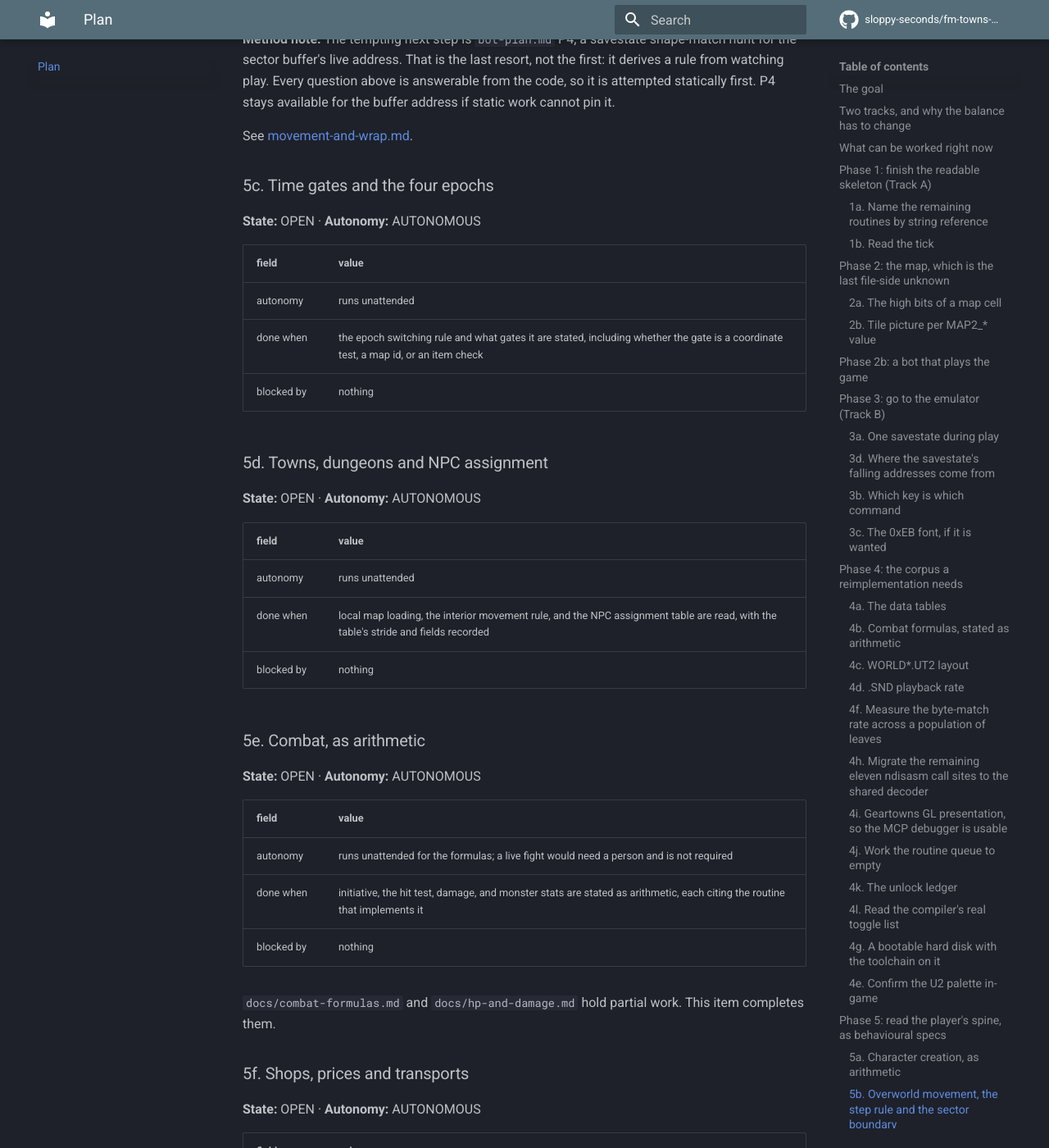
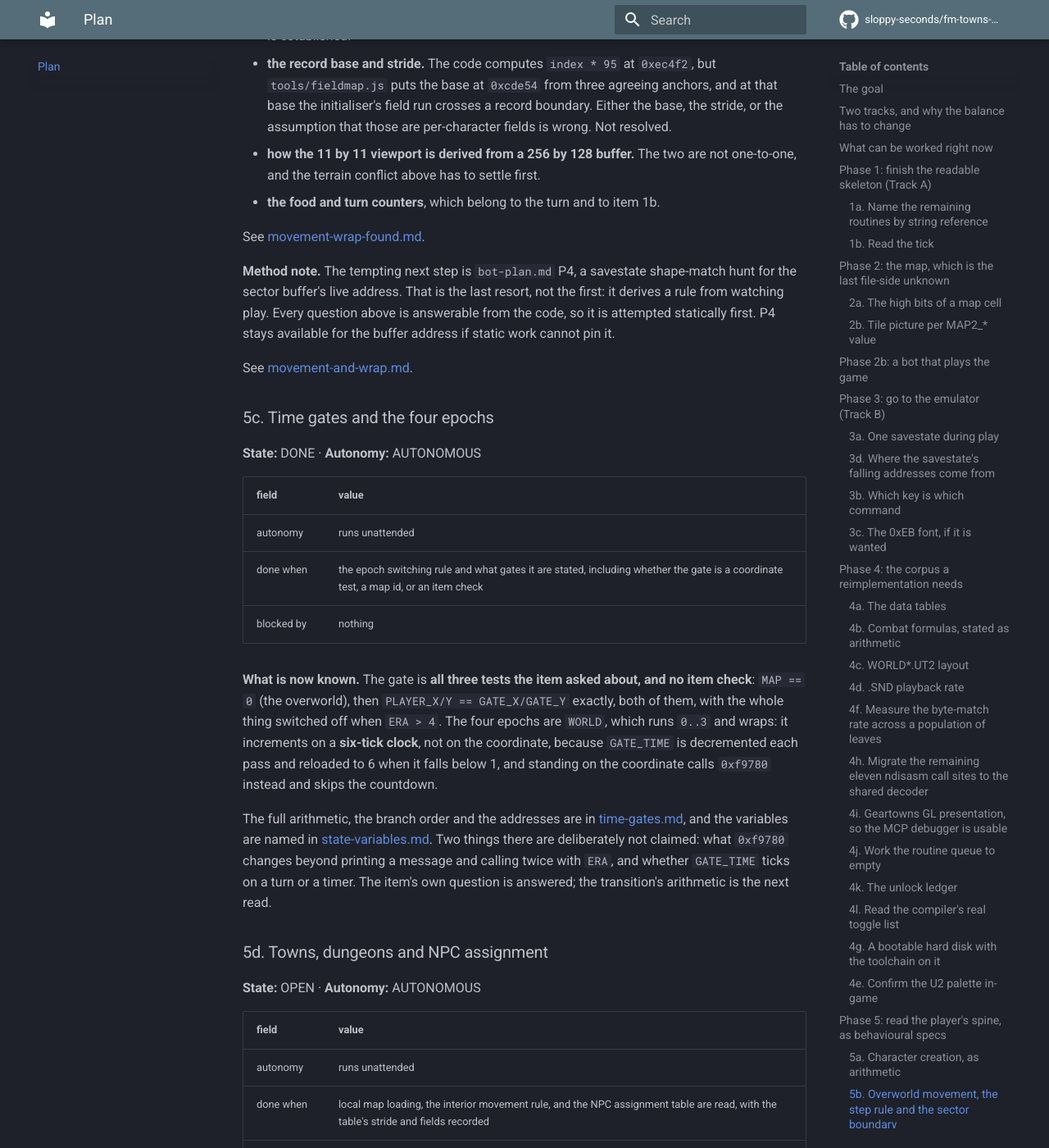
Before and after one commit to sloppy-seconds/fm-towns-ultima, an MkDocs documentation site: the page built from docs/plan.md, in a window 1280 px wide and 1400 px high, scrolled down 26434 px. Shown: the whole window at 82% size. Built offline with MkDocs 1.6.1 and Material for MkDocs 9.7.7, drawn with Linux system fonts in a browser that asks for light colours; comment, search, counter and statistics services are not loaded; some of the changed text lies outside the part shown.

Commit message:
5c done, and the whole state block named from the save writer's own strings
The save writer prints every global it stores, with a format string naming it, pushed directly after the
operand it reports. Eighty of those resolve, so the state block is a table rather than a set of guesses:
GOLD 0xcde91, ERA 0xcde99, SCORE 0xcdf53, MAP 0xcdf57, MAP_X 0xcdf5b, PLAYER_X 0xcdf6b, GATE_X/Y/TIME
0xcdf9f/a3/a7, WORLD 0xcdf8f, VEHICLE 0xcdf7b and the rest. docs/state-variables.md has all of them.

That corrected two addresses in item 5b, both wrong: MAP_X/MAP_Y are 0xcdf5b/0xcdf5f, and 0xcdf63/0xcdf67
are DUNG_X/DUNG_Y; 0xcdf53 is SCORE, not a map id, and 0xcdf57 is MAP itself rather than "the flag" the
item called it. It also found two strides where the item assumed one: 95 bytes per character and 351 per
player, and the movement code uses 351.

5c is done. The gate is all three tests the item asked about and no item check: MAP == 0, then
PLAYER_X/Y == GATE_X/GATE_Y exactly, with the whole thing off when ERA > 4. The four epochs are WORLD,
0..3 wrapping, advancing on a six-tick clock rather than on the coordinate: GATE_TIME decrements each pass
and reloads to 6, while standing on the coordinate calls 0xf9780 and skips the countdown. Recorded as
not claimed: what 0xf9780 changes beyond printing and calling twice with ERA, and whether GATE_TIME ticks
on a turn or a timer.

5f got one rule as arithmetic: gold halving with a floor of 100 at 0xf0bd9 (cdq, sub, sar 1, then cmp 100),
plus the 9999 clamps. It stays open on price tables, the buy/sell mutation and the vehicle rules.

5b, 5d and 5e are untouched beyond the corrections and the variable map.

````diff
--- a/docs/plan.md
+++ b/docs/plan.md
@@ -84,7 +84,7 @@
 | 4k The unlock ledger | AUTONOMOUS | **yes**, needed before 4j can be measured |
 | 5a Character creation | AUTONOMOUS | **done**, modifiers read from the code |
 | 5b Movement and torus wrap | AUTONOMOUS | **yes** |
-| 5c Time gates and epochs | AUTONOMOUS | **yes** |
+| 5c Time gates and epochs | AUTONOMOUS | **done**, all three gate tests named and the world clock read |
 | 5d Towns and NPC assignment | AUTONOMOUS | **yes** |
 | 5e Combat formulas | AUTONOMOUS | **yes** |
 | 5f Shops and transports | AUTONOMOUS | **yes** |
@@ -862,6 +862,16 @@
 was wrong, and it contradicted what `docs/bot-plan.md` had already planned around. The `cmp 0xf` at
 `0xef5b4` bounds a 16-wide **cell table**, not the world.
 
+**Corrected again, and this one is from the variable map.** The addresses in the open-questions list were wrong in
+two places: `MAP_X`/`MAP_Y` are **`0xcdf5b`/`0xcdf5f`**, and `0xcdf63`/`0xcdf67` are `DUNG_X`/`DUNG_Y`; and
+`0xcdf53` is `SCORE`, not a map id, while `0xcdf57` is `MAP` itself rather than a flag set when the party stands on
+an edge. The whole named block is in [state-variables.md](state-variables.md), derived from the save writer's own
+format strings.
+
+**Also from the map, and it matters for the stride question:** the code walks this state two ways, **95 bytes per
+character** and **351 bytes per player** (indexed by `[0xceca0]`), and the movement and gate routines use the 351
+form. A "record base and stride" read as 95 will not match the addresses the movement code computes.
+
 **What is established:** the wrap routine is **`0xf6b5a`**, read this session. For each axis
 independently: if the coordinate is `>= 64` set it to 0, and if it is `< 0` set it to 63. That is a
 torus of **64 in both axes**, which matches the 256 by 128 sector in `docs/map-geometry.md` being
@@ -910,7 +920,7 @@
 
 ### 5c. Time gates and the four epochs
 
-**State:** OPEN · **Autonomy:** AUTONOMOUS
+**State:** DONE · **Autonomy:** AUTONOMOUS
 
 | field | value |
 |---|---|
@@ -918,6 +928,17 @@
 | done when | the epoch switching rule and what gates it are stated, including whether the gate is a coordinate test, a map id, or an item check |
 | blocked by | nothing |
 
+**What is now known.** The gate is **all three tests the item asked about, and no item check**: `MAP == 0` (the
+overworld), then `PLAYER_X/Y == GATE_X/GATE_Y` exactly, both of them, with the whole thing switched off when
+`ERA > 4`. The four epochs are `WORLD`, which runs `0..3` and wraps: it increments on a **six-tick clock**, not on the
+coordinate, because `GATE_TIME` is decremented each pass and reloaded to 6 when it falls below 1, and standing on the
+coordinate calls `0xf9780` instead and skips the countdown.
+
+The full arithmetic, the branch order and the addresses are in [time-gates.md](time-gates.md), and the variables are
+named in [state-variables.md](state-variables.md). Two things there are deliberately not claimed: what `0xf9780`
+changes beyond printing a message and calling twice with `ERA`, and whether `GATE_TIME` ticks on a turn or a timer.
+The item's own question is answered; the transition's arithmetic is the next read.
+
 ### 5d. Towns, dungeons and NPC assignment
 
 **State:** OPEN · **Autonomy:** AUTONOMOUS
@@ -949,6 +970,24 @@
 | autonomy | runs unattended |
 | done when | price tables, the gold checks, inventory mutation on buy/sell, and the board/disembark rules for ship, plane and time machine are stated |
 | blocked by | nothing |
+
+**Progress, measured.** `GOLD` is at **`0xcde91`** and `VEHICLE` at **`0xcdf7b`**, both from the save writer's own
+format strings ([state-variables.md](state-variables.md)). One gold rule is read as arithmetic, at
+`0xf0bc0`–`0xf0bf5`:
+
+```
+eax = GOLD
+eax = (eax - sign) >> 1        ; the compiler's signed halve: cdq, sub, sar 1
+GOLD = eax
+if (GOLD < 0x64) GOLD = 0x64   ; a floor of 100
+```
+
+which only happens on an explicit path, not on every turn, so it is a penalty rather than a decay. What calls it is
+not yet read, so the reason for the halving is not claimed. The other gold arithmetic found so far is a clamp to
+`0x270f` (9999) at `0xef0a2` and `0xf0f11`, and `add GOLD, edi` at `0xef0e7`.
+
+Still to read: the price table, the buy and sell paths that mutate the item counters (`DAGGER` .. `TRI_LITHIUM`,
+also named in the same table), and the board and disembark rules against `VEHICLE`.
 
 ### 5g. Name the call graph above a caller threshold
 **State:** OPEN · **Autonomy:** AUTONOMOUS
--- a/mkdocs.yml
+++ b/mkdocs.yml
@@ -111,6 +111,8 @@
       - Distance to reimplementation: reimplementation-gap.md
       - Plan to get the game recompiled: recomp-plan.md
       - The fmtownskit patches: fmtownskit-patches.md
+      - The state variables, by name: state-variables.md
+      - Time gates and the four worlds: time-gates.md
       - Unsupervised work prompt: unsupervised-prompt.md
       - Testing whether code writes 0xEB: glyph-writer-test.md
       - Searching for the glyph bitmaps: glyph-bitmap-search.md
````
Also changed, not shown: docs/state-variables.md (added, +85 -0 lines), docs/time-gates.md (added, +65 -0 lines).
